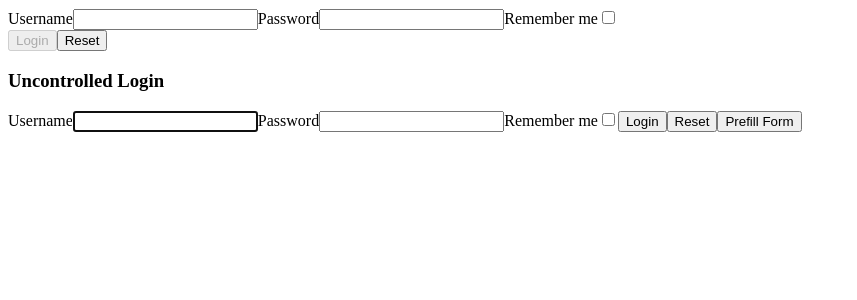
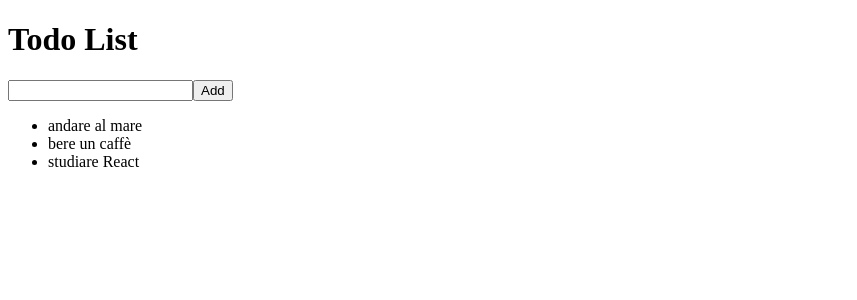
Before and after one commit to TizianoForte/React-Exercise, a React (Create React App) app: page / in a window 1280 px wide. Shown: the top 300 px of the page, without its empty margins (0-857 px from the left). Built offline with nearby package versions, Linux system fonts and the light colour scheme.

Commit message:
list-03 exercise

```diff
--- a/src/App.js
+++ b/src/App.js
@@ -1,14 +1,15 @@
 import React from "react";
-import { Login } from "./Login";
-import { UncontrolledLogin } from "./UncontrolledLogin";
+
+import { TodoList } from "./todolist";
+
 
 
 class App extends React.Component {
   render() {
     return (
       <div>
-        <Login/>
-        <UncontrolledLogin/>
+        <TodoList/>
+
       </div>
     );
   }
--- a/src/Login.js
+++ /dev/null
@@ -1,80 +0,0 @@
-
-import React from "react";
-
-export class Login extends React.Component {
-  state = {
-    username: "",
-    password: "",
-    remember: false,
-    disabled: true
-  };
-
-  handleSetChange = (event) => {
-    const value = event.target.value;
-    const name = event.target.name;
-    const type = event.target.type;
-    const checked = event.target.checked;
-
-
-    this.setState({
-      [name]: type === 'checkbox' ? checked : value,
-    });
-  };
-
-  componentDidUpdate(){
-    console.log(this.state)
-  }
-
-
-  onLogin = () => {
-    this.setState({
-      username: this.state.username,
-      password: this.state.password
-    })
-  }
-
-  resetAll = () => {
-    this.setState({
-      username: '',
-      password:'',
-      remember: false,
-      disabled: true
-    })
-  }
-
-
-
-  render() {
-    return (
-      <div>
-        <label>Username</label>
-        <input
-          name="username"
-          value={this.state.username}
-          onChange={this.handleSetChange}
-        ></input>
-
-        <label>Password</label>
-        <input
-          name="password"
-          type="password"
-          value={this.state.password}
-          onChange={this.handleSetChange}
-        ></input>
-
-        <label>Remember me</label>
-        <input
-          name="remember"
-          type="checkbox"
-          checked={this.state.remember}
-          onChange={this.handleSetChange}
-        ></input>
-        <br/>
-        <button name="login" disabled={!(this.state.username && this.state.password)} onClick={this.onLogin}>Login</button>
-        <button name="reset" onClick={this.resetAll}>Reset</button>
-      </div>
-    );
-  }
-}
-
-export default Login
--- a/src/UncontrolledLogin.js
+++ /dev/null
@@ -1,50 +0,0 @@
-import React from "react";
-import { createRef } from "react";
-
-export class UncontrolledLogin extends React.Component {
-    _autoFocusRef = createRef()
-
-    componentDidMount(){
-      this._autoFocusRef.current.focus();
-    }
-
-
-
-  submit = (event) => {
-    event.preventDefault();
-
-    const username = event.target.elements.username.value;
-    const password = event.target.elements.password.value;
-    const remember = event.target.elements.remember.checked;
-
-    console.log({ username, password, remember });
-  };
-
-  render() {
-    return (
-      <div>
-        <h3>Uncontrolled Login</h3>
-
-        <form   onSubmit={this.submit}>
-          <label>Username</label>
-          <input name="username" ref={this._autoFocusRef}></input>
-
-          <label>Password</label>
-          <input name="password" type="password"></input>
-
-          <label>Remember me</label>
-          <input name="remember" type="checkbox"></input>
-
-          <button name="login" type="submit">
-            Login
-          </button>
-          <button name="reset" type="reset">
-            Reset
-          </button>
-          <button type="button">Prefill Form</button>
-
-        </form>
-      </div>
-    );
-  }
-}
--- /dev/null
+++ b/src/mylist.js
@@ -0,0 +1,20 @@
+
+
+
+
+const mylist = [
+
+  {
+    todo: "andare al mare",
+  },
+  {
+    todo :'bere un caffè'
+  },
+  {
+    todo:'studiare React'
+
+  },
+
+];
+
+export default mylist
--- /dev/null
+++ b/src/todolist.js
@@ -0,0 +1,43 @@
+import { Component } from "react";
+import mylist from "./mylist";
+
+
+export class TodoList extends Component{
+    state = {
+        inputTodo: "",
+        data: mylist,
+
+      };
+
+      saveTodo = (event) => {
+        const todo = event.target.value;
+        this.setState({
+          inputTodo: todo,
+        });
+      };
+
+      addTodo = () => {
+        this.setState({
+          data: [...mylist, { todo: this.state.inputTodo }],
+        });
+      };
+
+      render() {
+        return (
+          <>
+            <h1>Todo List</h1>
+            <input type="text" onChange={this.saveTodo} />
+            <button onClick={this.addTodo}>Add</button>
+            <ul>
+              {this.state.data.map((item, id) => {
+                return <li key={id}>{item.todo}</li>;
+              })}
+            </ul>
+          </>
+        );
+      }
+    }
+    export default TodoList
+
+
+    //mi fa aggiungere solo un elemento però non capisco il motivo
```
